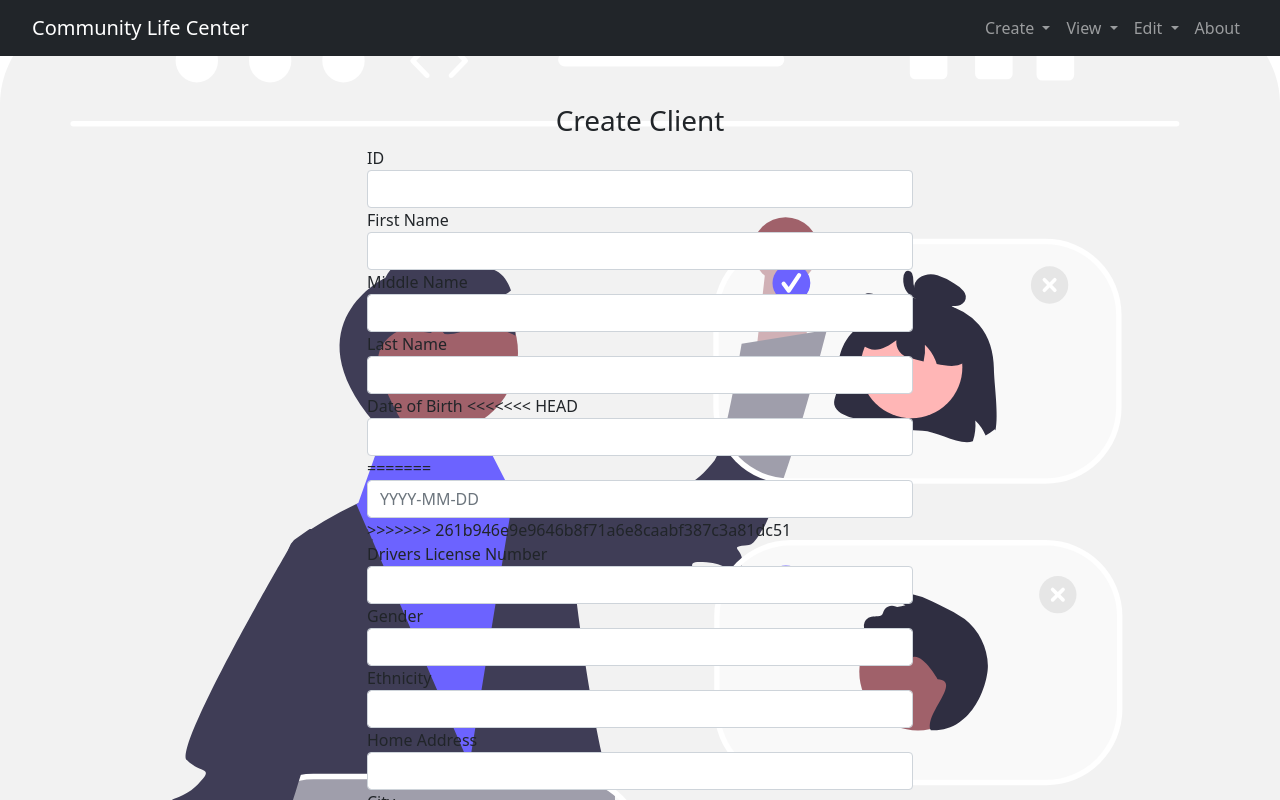
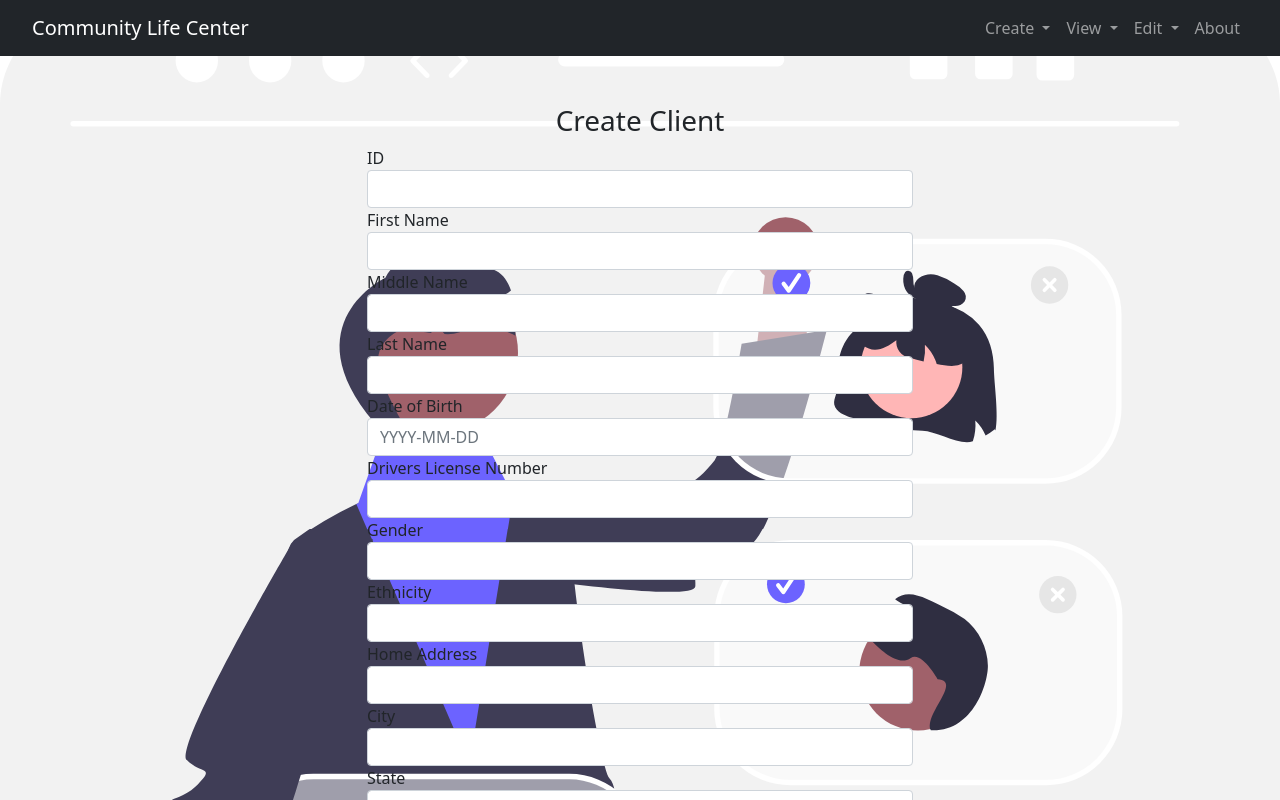
Before and after one commit to alexiscenriquez/CIS4339groupproject, a Vue app in the folder Frontend/: page /new-client in a window 1280 px wide. Shown: the top 800 px of the page. Built offline with nearby package versions, Linux system fonts and the light colour scheme.

Commit message:
Merge issues

```diff
--- a/Frontend/src/views/clients/NewClient.vue
+++ b/Frontend/src/views/clients/NewClient.vue
@@ -25,11 +25,7 @@
 
                 <div class="form-group">
                     <label>Date of Birth</label>
-<<<<<<< HEAD
-                    <input type="text" class="form-control" v-model="clients.b_day" required>
-=======
                     <input type="text" class="form-control" placeholder='YYYY-MM-DD' v-model="clients.b_day" required>
->>>>>>> 261b946e9e9646b8f71a6e8caabf387c3a81dc51
                 </div>
 
                 <div class="form-group">
```
